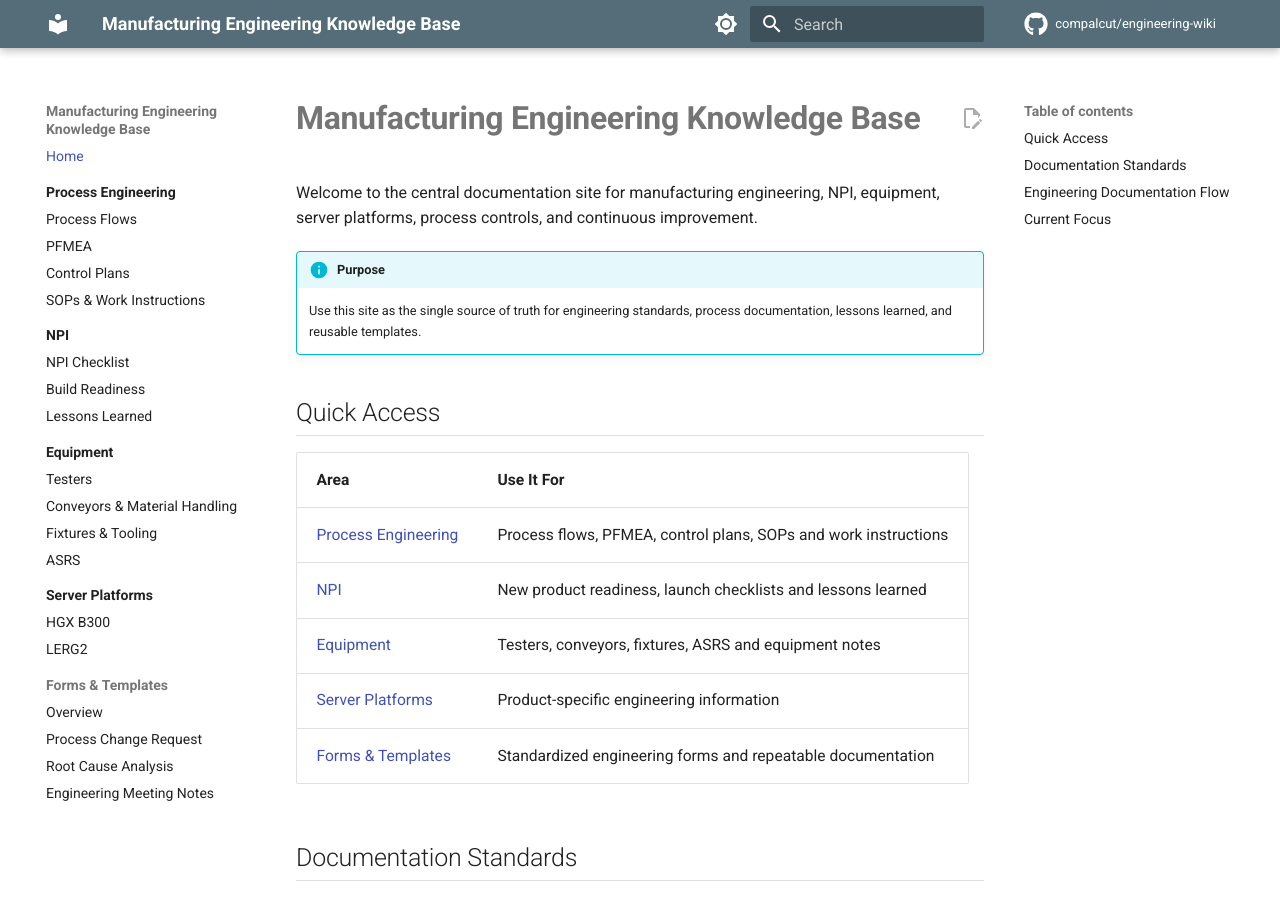
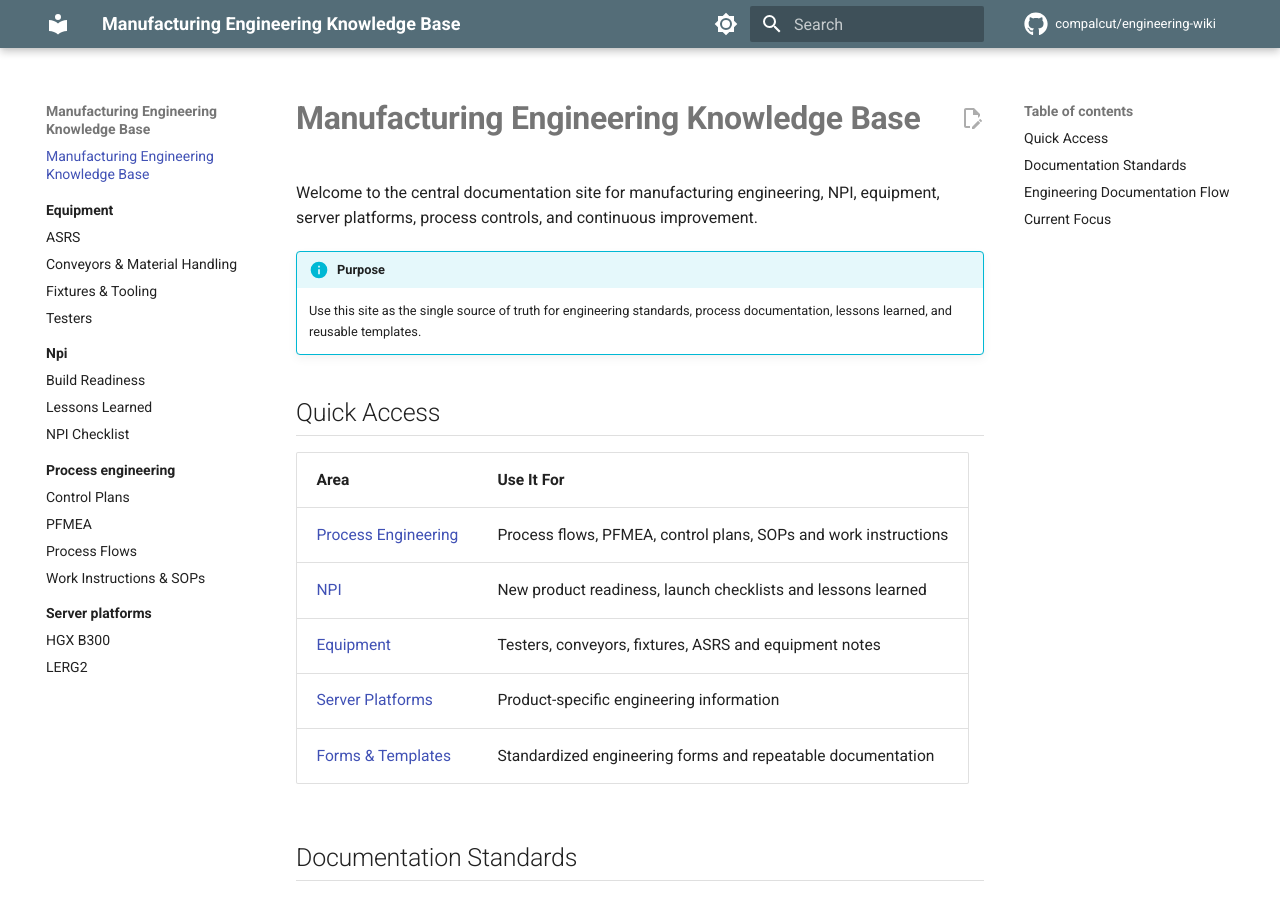
Before and after one commit to COMPALCUT/CUT, an MkDocs documentation site: the page built from docs/index.md, in a window 1280 px wide and 900 px high. Built offline with MkDocs 1.6.1 and Material for MkDocs 9.7.7, drawn with Linux system fonts in a browser that asks for light colours; comment, search, counter and statistics services are not loaded; part of the change alters nothing that is shown.

Commit message:
Remove navigation entries from mkdocs.yml
Removed navigation structure for various sections.

```diff
--- a/mkdocs.yml
+++ b/mkdocs.yml
@@ -37,6 +37,7 @@ theme:
 
 plugins:
   - search
+  - awesome-pages
 
 markdown_extensions:
   - admonition
@@ -58,37 +59,3 @@ markdown_extensions:
 
 extra_css:
   - assets/extra.css
-
-nav:
-  - Home: index.md
-
-  - Process Engineering:
-      - Overview: process-engineering/index.md
-      - Process Flows: process-engineering/process-flows.md
-      - PFMEA: process-engineering/pfmea.md
-      - Control Plans: process-engineering/control-plans.md
-      - SOPs & Work Instructions: process-engineering/sops-work-instructions.md
-
-  - NPI:
-      - Overview: npi/index.md
-      - NPI Checklist: npi/npi-checklist.md
-      - Build Readiness: npi/build-readiness.md
-      - Lessons Learned: npi/lessons-learned.md
-
-  - Equipment:
-      - Overview: equipment/index.md
-      - Testers: equipment/testers.md
-      - Conveyors & Material Handling: equipment/conveyors-material-handling.md
-      - Fixtures & Tooling: equipment/fixtures-tooling.md
-      - ASRS: equipment/asrs.md
-
-  - Server Platforms:
-      - Overview: server-platforms/index.md
-      - HGX B300: server-platforms/hgx-b300.md
-      - LERG2: server-platforms/lerg2.md
-
-  - Forms & Templates:
-      - Overview: forms-templates/index.md
-      - Process Change Request: forms-templates/process-change-request.md
-      - Root Cause Analysis: forms-templates/root-cause-analysis.md
-      - Engineering Meeting Notes: forms-templates/engineering-meeting-notes.md
```
